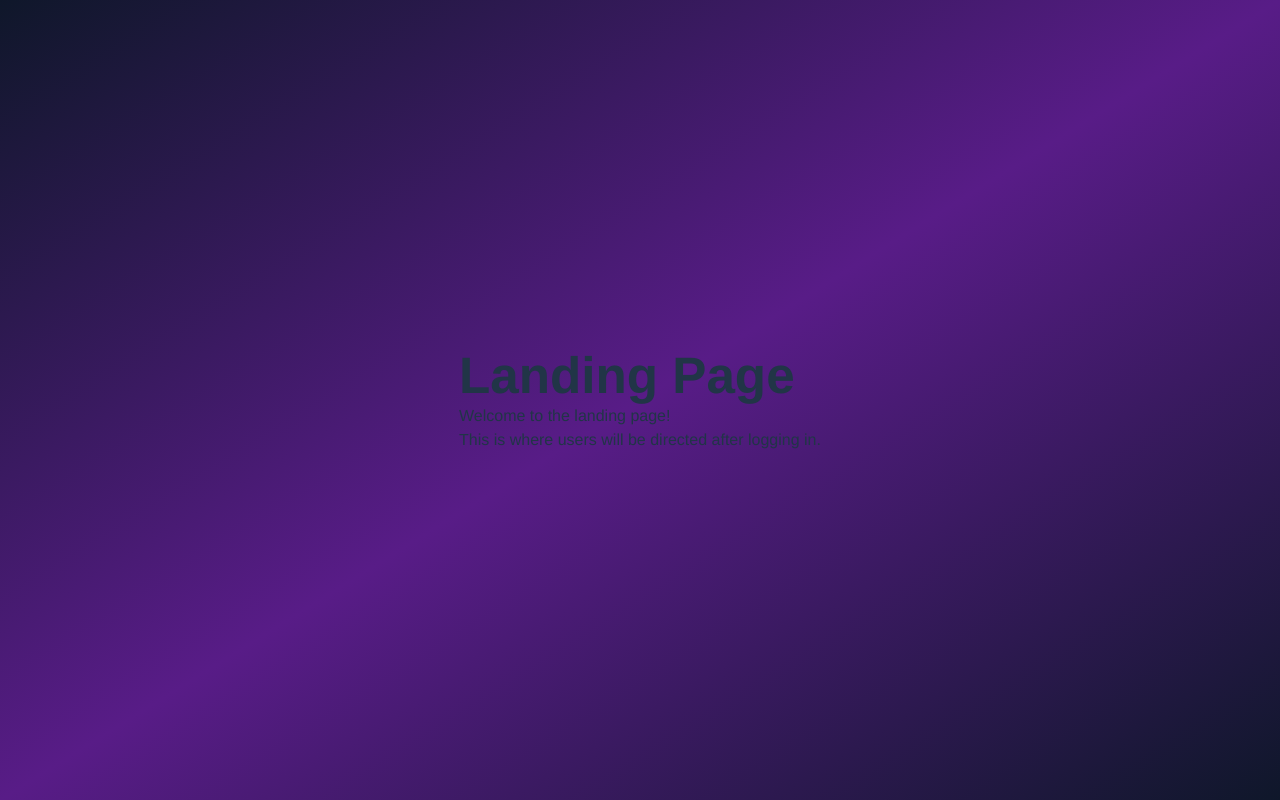
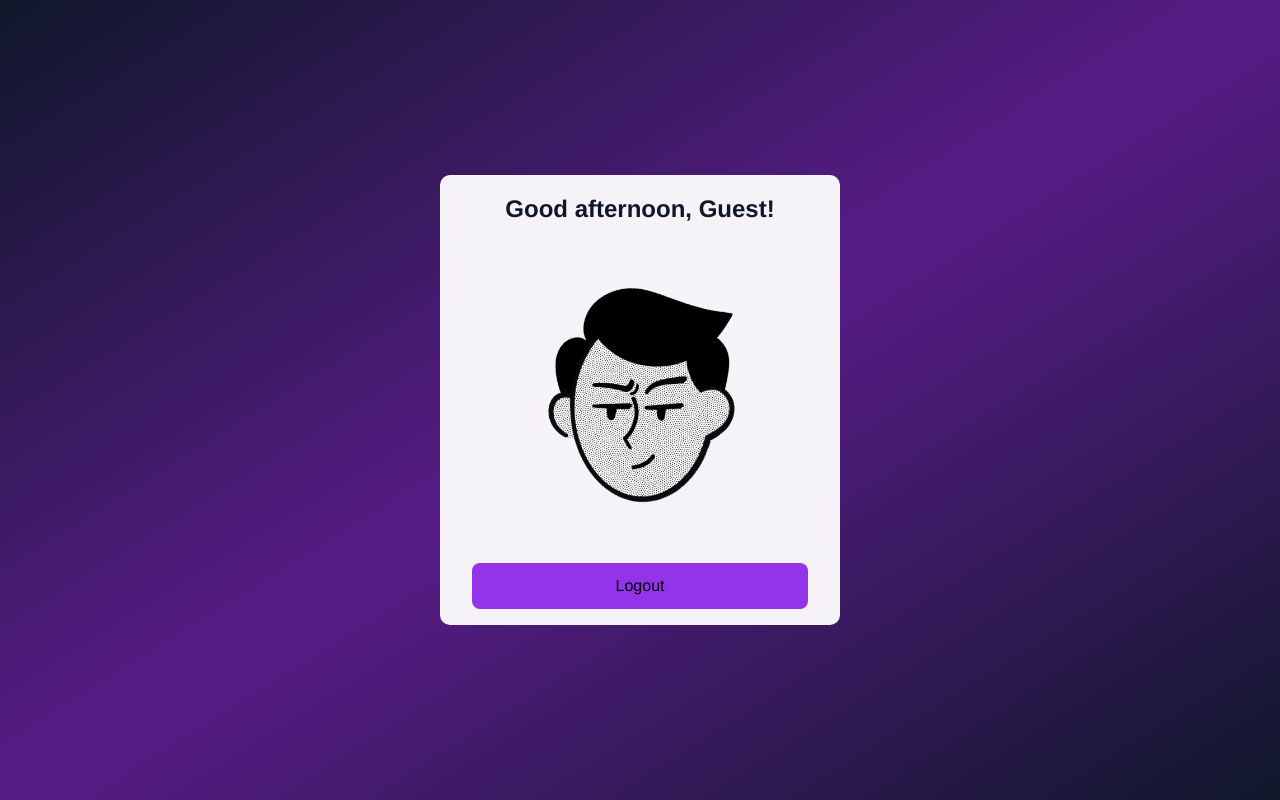
Before and after one commit to left-no-crumbz/simple-react-login, a React (Vite) app: page /landing in a window 1280 px wide. Built offline with nearby package versions, Linux system fonts and the light colour scheme.

Commit message:
feat: Implement landing page

```diff
--- a/src/App.jsx
+++ b/src/App.jsx
@@ -5,7 +5,6 @@ import './styles/App.css';
 
 function App() {
   return (
-    console.log("Hello!"),
     <BrowserRouter>
       <Routes>
         <Route path="/" element={<LoginPage />} />
--- a/src/pages/LandingPage.jsx
+++ b/src/pages/LandingPage.jsx
@@ -1,11 +1,37 @@
 import '../styles/LandingPage.css';
+import profile from '../assets/my-notion-face-transparent.png';
+import SubmitButton from '../components/SubmitButton';
+import { useNavigate } from "react-router";
+import { useLocation } from "react-router";
 
 function LandingPage(){
+    const navigate = useNavigate();
+    const location = useLocation();
+    const username = location.state?.username || 'Guest';
+
+    function handleLogout() {
+        navigate('/login');
+    }
+
+    function getGreeting() {
+        const hours = new Date().getHours();
+        if (hours < 12) {
+            return 'Good morning';
+        } else if (hours < 18) {
+            return 'Good afternoon';
+        } else {
+            return 'Good evening';
+        }
+    }
+
     return (
-        <div>
-            <h1>Landing Page</h1>
-            <p>Welcome to the landing page!</p>
-            <p>This is where users will be directed after logging in.</p>
+        <div className='landing-container'>
+            <h2>{getGreeting()}, { username }!</h2>
+            <img src={profile} alt="Author's profile picture" />
+
+            <form onSubmit={handleLogout}>
+                <SubmitButton label="Logout"></SubmitButton>
+            </form>
         </div>
     );
 }
--- a/src/pages/LoginPage.jsx
+++ b/src/pages/LoginPage.jsx
@@ -1,5 +1,5 @@
 import "../styles/LoginPage.css";
-import { CiMail } from "react-icons/ci";
+import { CiUser } from "react-icons/ci";
 import { CiLock } from "react-icons/ci";
 import { useNavigate } from "react-router";
 import { useState } from "react";
@@ -8,13 +8,13 @@ import SubmitButton from "../components/SubmitButton.jsx";
 
 function LoginPage() {
     const navigate = useNavigate();
-    const [email, setEmail] = useState("");
+    const [username, setUsername] = useState("");
     const [password, setPassword] = useState("");
 
     function handleSubmit(e) {
         e.preventDefault();
-        if (email.trim() && password.trim()) {
-            navigate("/landing");
+        if (username.trim() && password.trim()) {
+            navigate("/landing", {state: { username } });
         } else {
             alert("Please fill in both fields.");
         }
@@ -30,14 +30,14 @@ function LoginPage() {
 
                 <form onSubmit={handleSubmit}>
                     <Input
-                        label="Email Address"
-                        icon={CiMail}
-                        id="email-address"
-                        name="email-address"
-                        type="email"
-                        placeholder="Enter your email"
-                        value={email}
-                        onChange={(e) => setEmail(e.target.value)}
+                        label="Username"
+                        icon={CiUser}
+                        id="username"
+                        name="username"
+                        type="text"
+                        placeholder="Enter your username"
+                        value={username}
+                        onChange={(e) => setUsername(e.target.value)}
                     />
 
                     <br />
--- a/src/styles/LandingPage.css
+++ b/src/styles/LandingPage.css
@@ -0,0 +1,88 @@
+:root {
+    /* primary colors */
+    --purple-900: #581c87;
+    --purple-700: #7c3aed;
+    --purple-600: #9333ea;
+    --purple-500: #a822f7;
+
+    /* background colors */
+    --slate-900: #0f172a;
+    --white-op-95: rgba(255, 255, 255, 0.95);
+    --white-op-80: rgba(255, 255, 255, 0.8);
+    --white-op-60: rgba(255, 255, 255, 0.6);
+
+    /* text colors */
+    --slate-700: #334155;
+    --slate-600: #475569;
+    --slate-500: #64748b;
+    --slate-400: #94a3b8;
+
+    /* interactive elements */
+    --slate-200: #e2e8f0;
+    --slate-50: #f8fafc;
+}
+
+*, *::before, *::after {
+    box-sizing: border-box;
+}
+
+* {
+    margin: 0;
+}
+
+body {
+    line-height: 1.5;
+    -webkit-font-smoothing: antialiased;
+    font-family: "Geist", Helvetica, system-ui, "Segoe UI", Roboto, Arial, sans-serif, "Apple Color Emoji", "Segoe UI Emoji", "Segoe UI Symbol";
+    display: flex;
+    justify-content: center;
+    background: linear-gradient(to bottom right, var(--slate-900), var(--purple-900), var(--slate-900));
+}
+
+img, picture, video, canvas, svg {
+    display: block;
+    max-width: 100%;
+}
+
+
+input, button, textarea, select {
+    font: inherit;
+}
+
+p, h1, h2, h3, h4, h5, h6 {
+    overflow-wrap: break-word;
+}
+
+p {
+    text-wrap: pretty;
+}
+h1, h2, h3, h4, h5, h6 {
+    text-wrap: balance;
+}
+
+#root, #__next {
+    isolation: isolate;
+}
+
+.landing-container {
+    background-color: var(--white-op-95);
+    width: 400px;
+    border-radius: 10px;
+    padding: 1rem 2rem;
+    display: flex;
+    flex-direction: column;
+    color: var(--slate-900);
+
+    h2 {
+        text-align: center;
+    }
+
+    button {
+        width: 100%;
+        background-color: var(--purple-600);
+    }
+
+    button:hover {
+        background-color: var(--purple-700);
+    }
+}
--- a/src/styles/LoginPage.css
+++ b/src/styles/LoginPage.css
@@ -110,6 +110,7 @@ h1, h2, h3, h4, h5, h6 {
 
     button {
         width: 100%;
+        background-color: var(--purple-600);
     }
 
     button:hover {
```
Also changed, not shown: src/assets/my-notion-face-transparent.png (added).
